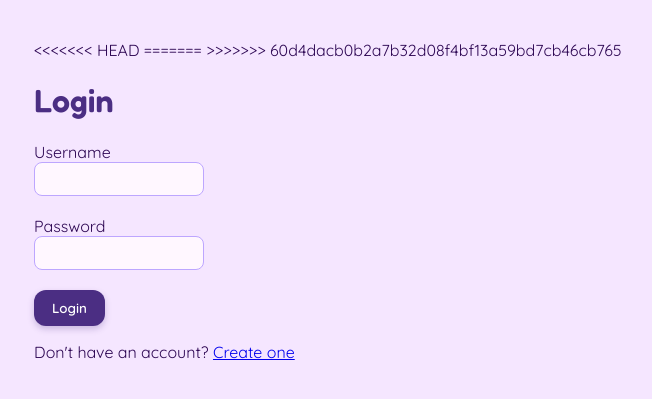
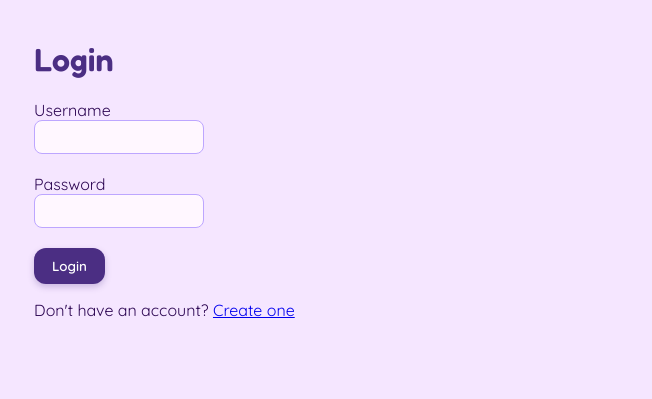
Before and after one commit to PeriBomb/CSE-108-Final-Project, a Flask app: page /login in a window 1280 px wide. Shown: the top 399 px of the page, without its empty margins (6-658 px from the left). Run offline with Flask 3, Linux system fonts and the light colour scheme.

Commit message:
removed random gibberish #19

```diff
--- a/templates/login.html
+++ b/templates/login.html
@@ -1,14 +1,11 @@
 <!DOCTYPE html>
 <html>
 <head>
-<<<<<<< HEAD
     <link href="https://fonts.googleapis.com/css2?family=Quicksand:wght@400;600&family=Fredoka:wght@400;600&display=swap" rel="stylesheet">
     <link rel="stylesheet" href="/static/styles.css">
     <meta charset="UTF-8">
     <title>Login</title>
-=======
     <title>ClassPack Login</title>
->>>>>>> 60d4dacb0b2a7b32d08f4bf13a59bd7cb46cb765
 </head>
 <body>
     <h1>Login</h1>
--- a/templates/teacher_dashboard.html
+++ b/templates/teacher_dashboard.html
@@ -1,15 +1,12 @@
 <!DOCTYPE html>
 <html>
-<<<<<<< HEAD
 <head>
     <link href="https://fonts.googleapis.com/css2?family=Quicksand:wght@400;600&family=Fredoka:wght@400;600&display=swap" rel="stylesheet">
     <link rel="stylesheet" href="/static/styles.css">
     <meta charset="UTF-8">
     <title>This is where the teacher dashboard will go</title>
 </head>
-=======
 <head><title>Teacher Dashboard</title></head>
->>>>>>> 60d4dacb0b2a7b32d08f4bf13a59bd7cb46cb765
 <body>
     <h1>Welcome, {{ current_user.first_name }}!</h1>
 
```
